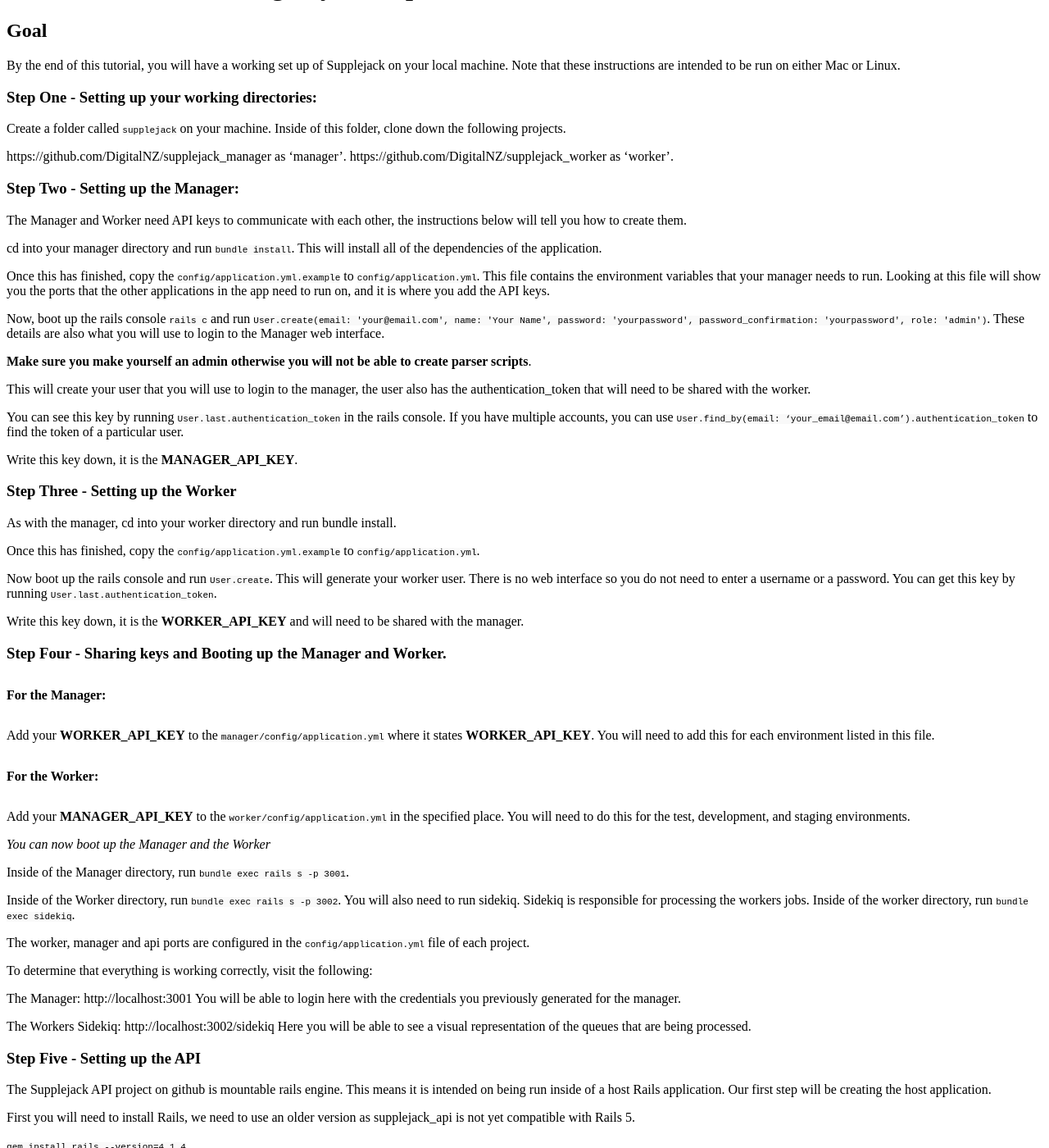
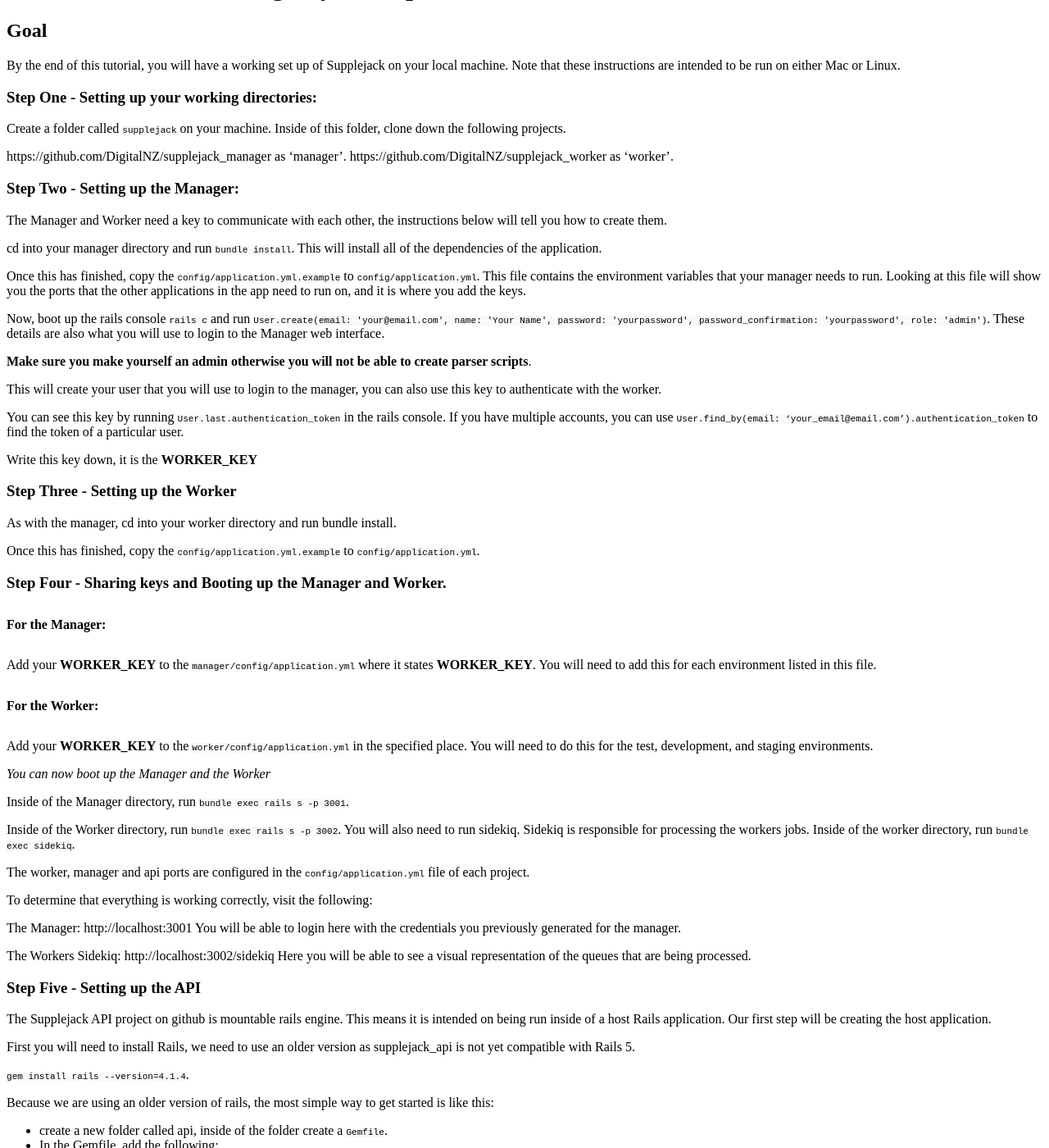
Before and after one commit to DigitalNZ/supplejack, a Jekyll site: the page built from _posts/2017-12-04-installation-walk-through-by-example.md, in a window 1280 px wide and 1400 px high, scrolled down 860 px. Shown: the whole window at 82% size. Built offline with Jekyll 4.4.1, drawn with Linux system fonts in a browser that asks for light colours; Markdown is read by kramdown in place of the engine named in the settings; a style sheet for code colours, icons or effects is not loaded.

Commit message:
Update docs re new WORKER_KEY changes

```diff
--- a/_posts/2017-12-04-installation-walk-through-by-example.md
+++ b/_posts/2017-12-04-installation-walk-through-by-example.md
@@ -18,21 +18,21 @@
 
 ### Step Two - Setting up the Manager:
 
-The Manager and Worker need API keys to communicate with each other, the instructions below will tell you how to create them.
+The Manager and Worker need a key to communicate with each other, the instructions below will tell you how to create them.
 
 cd into your manager directory and run `bundle install`. This will install all of the dependencies of the application.
 
-Once this has finished, copy the `config/application.yml.example` to `config/application.yml`. This file contains the environment variables that your manager needs to run. Looking at this file will show you the ports that the other applications in the app need to run on, and it is where you add the API keys.
+Once this has finished, copy the `config/application.yml.example` to `config/application.yml`. This file contains the environment variables that your manager needs to run. Looking at this file will show you the ports that the other applications in the app need to run on, and it is where you add the keys.
 
 Now, boot up the rails console `rails c` and run `User.create(email: 'your@email.com', name: 'Your Name', password: 'yourpassword', password_confirmation: 'yourpassword', role: 'admin')`. These details are also what you will use to login to the Manager web interface.
 
 **Make sure you make yourself an admin otherwise you will not be able to create parser scripts**.
 
-This will create your user that you will use to login to the manager, the user also has the authentication_token that will need to be shared with the worker.
+This will create your user that you will use to login to the manager, you can also use this key to authenticate with the worker.
 
 You can see this key by running `User.last.authentication_token` in the rails console. If you have multiple accounts, you can use `User.find_by(email: ‘your_email@email.com’).authentication_token` to find the token of a particular user.
 
-Write this key down, it is the **MANAGER_API_KEY**.
+Write this key down, it is the **WORKER_KEY**
 
 ### Step Three - Setting up the Worker
 
@@ -40,19 +40,15 @@
 
 Once this has finished, copy the `config/application.yml.example` to `config/application.yml`.
 
-Now boot up the rails console and run `User.create`. This will generate your worker user. There is no web interface so you do not need to enter a username or a password. You can get this key by running `User.last.authentication_token`.
-
-Write this key down, it is the **WORKER_API_KEY** and will need to be shared with the manager.
-
 ### Step Four - Sharing keys and Booting up the Manager and Worker.
 
 #### For the Manager:
 
-Add your **WORKER_API_KEY** to the `manager/config/application.yml` where it states **WORKER_API_KEY**. You will need to add this for each environment listed in this file.
+Add your **WORKER_KEY** to the `manager/config/application.yml` where it states **WORKER_KEY**. You will need to add this for each environment listed in this file.
 
 #### For the Worker:
 
-Add your **MANAGER_API_KEY** to the `worker/config/application.yml` in the specified place. You will need to do this for the test, development, and staging environments.
+Add your **WORKER_KEY** to the `worker/config/application.yml` in the specified place. You will need to do this for the test, development, and staging environments.
 
 *You can now boot up the Manager and the Worker*
 
```
Also changed, not shown: _posts/2014-05-01-supplejack-manager.md (+32 -32 lines), _posts/2014-05-01-supplejack-worker.md (+4 -4 lines), _posts/2014-07-17-concept-configuration.md (+1 -1 lines).
